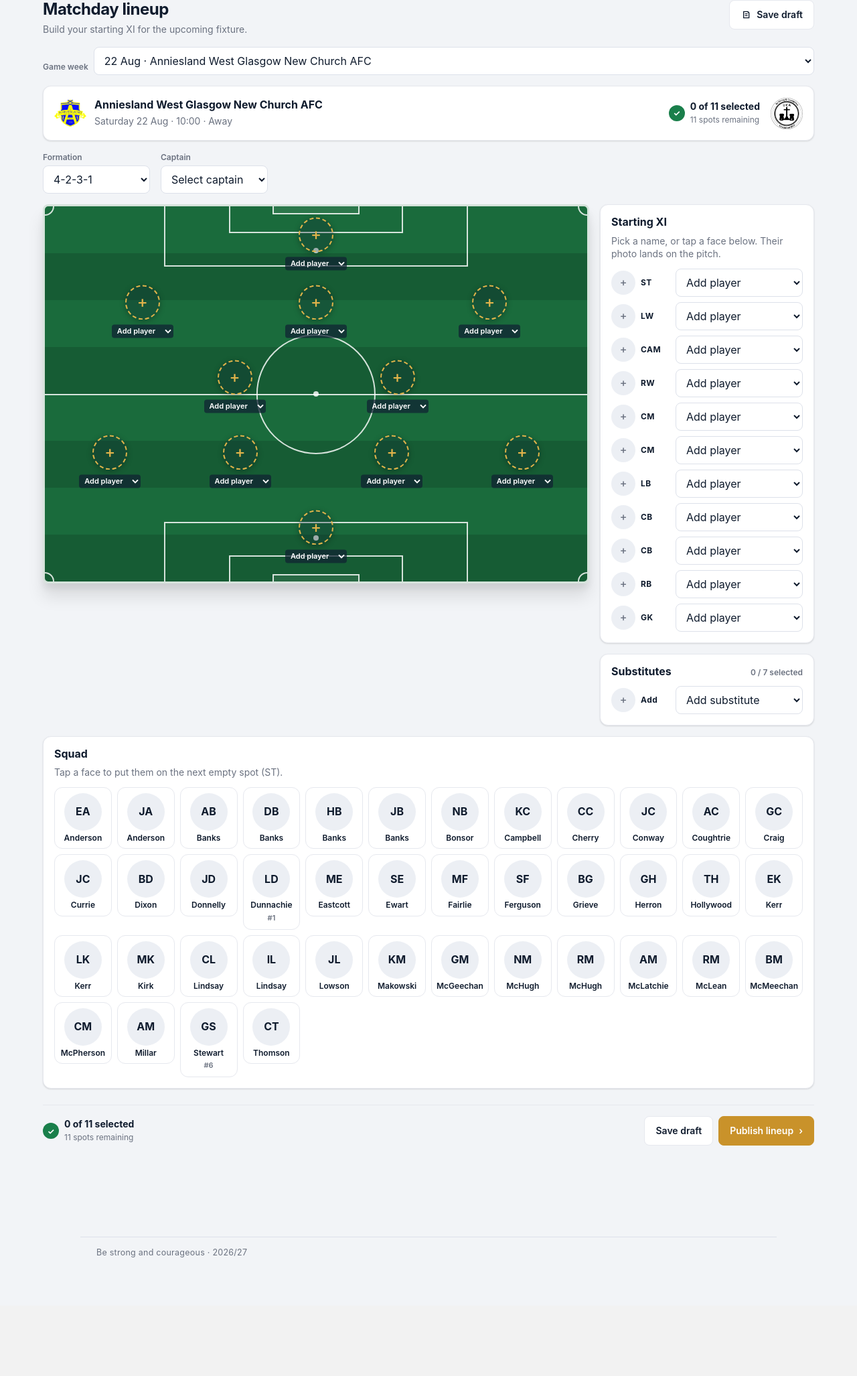
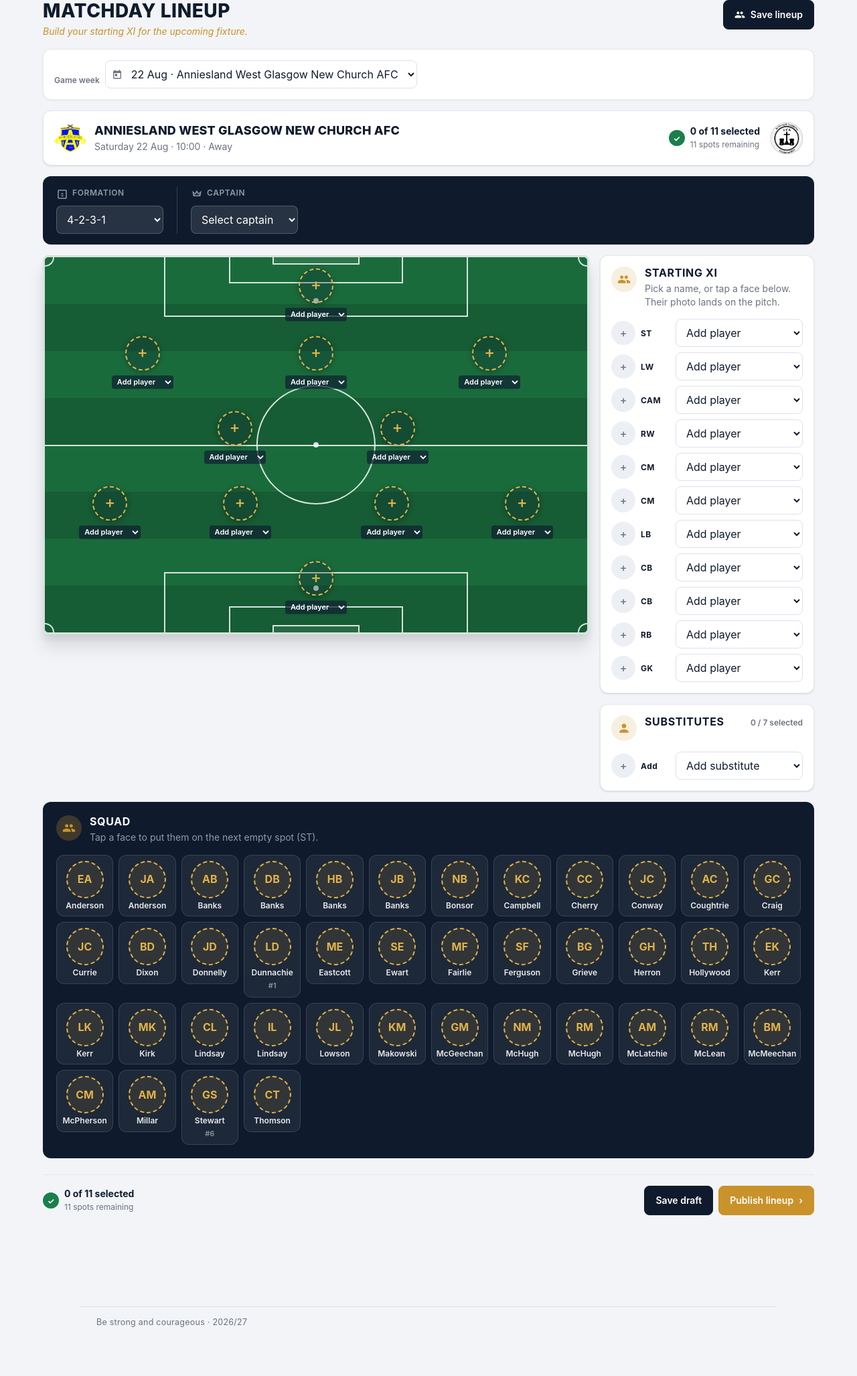
Before and after one commit to thollywood1888/united-churches-ayr, a FastAPI app: page /lineups in a window 1280 px wide. Shown: the part 162-2216 px from the top of the page at 67% size. Before the commit the page ends 2039 px from the top, so only its background shows below. Run offline with FastAPI, Linux system fonts and the light colour scheme; the visitor is signed in with stand-in values (Sample User, id 1).

Commit message:
Redesign lineups page to match new Matchday Lineup template
- Uppercase bold hero title with italic gold subtitle
- Dark navy controls bar with formation (grid icon) + captain (crown icon) dropdowns
- Game week selector wrapped in card with calendar icon
- Starting XI / Substitutes panel headers with amber icon circles
- Squad section becomes dark navy panel with gold-bordered circular avatars
- Save lineup button uses dark navy style throughout
- Opponent name in match banner now uppercase + heavier weight

Co-Authored-By: Claude Sonnet 4.6 <noreply@anthropic.com>

```diff
--- a/app/static/style.css
+++ b/app/static/style.css
@@ -657,15 +657,17 @@ main.lineup-main {
 }
 .md-title {
   margin: 0;
-  font-size: 24px;
-  font-weight: 700;
-  letter-spacing: -0.02em;
-  line-height: 1.2;
+  font-size: 28px;
+  font-weight: 800;
+  letter-spacing: 0.02em;
+  line-height: 1.15;
+  text-transform: uppercase;
 }
 .md-lead {
   margin: 4px 0 0;
-  color: var(--color-text-muted);
+  color: var(--color-accent);
   font-size: 14px;
+  font-style: italic;
   line-height: 1.5;
 }
 
@@ -686,6 +688,18 @@ main.lineup-main {
   margin: 0 0 16px;
 }
 .md-week select { min-width: 0; flex: 1; }
+.md-week-card {
+  background: var(--color-surface);
+  border: 1px solid var(--color-line);
+  border-radius: 12px;
+  padding: 16px;
+  margin: 0 0 16px;
+  box-shadow: 0 1px 3px rgba(0,0,0,0.06);
+}
+.md-week-card .md-week { margin: 0; }
+.md-week-sel { position: relative; display: flex; align-items: center; }
+.md-week-cal { position: absolute; left: 10px; color: var(--color-text-muted); pointer-events: none; z-index: 1; }
+.md-week-sel select { padding-left: 34px; width: 100%; }
 
 .md-label {
   display: block;
@@ -727,9 +741,11 @@ main.lineup-main {
 .md-crest-us { margin-left: auto; }
 .md-match-name {
   margin: 0;
-  font-size: 16px;
-  font-weight: 700;
+  font-size: 18px;
+  font-weight: 800;
   line-height: 1.2;
+  text-transform: uppercase;
+  letter-spacing: 0.01em;
 }
 .md-match-meta {
   margin: 4px 0 0;
@@ -769,13 +785,23 @@ main.lineup-main {
 .md-controls {
   display: flex;
   flex-wrap: wrap;
-  align-items: end;
-  gap: 16px;
+  align-items: center;
+  gap: 20px;
   margin: 0 0 16px;
-}
+  background: var(--color-text-primary);
+  border-radius: 12px;
+  padding: 16px 20px;
+  color: #fff;
+}
+.md-controls .md-label { color: rgba(255,255,255,0.55); text-transform: uppercase; letter-spacing: 0.05em; }
+.md-controls select { background: rgba(255,255,255,0.1); color: #fff; border-color: rgba(255,255,255,0.2); }
+.md-controls .link { color: rgba(255,255,255,0.55); font-size: 13px; background: none; border: none; padding: 0; }
+.md-ctrl-head { display: flex; align-items: center; gap: 6px; margin-bottom: 6px; }
+.md-ctrl-ico { color: rgba(255,255,255,0.55); display: block; flex: none; }
+.md-ctrl-divider { width: 1px; background: rgba(255,255,255,0.15); align-self: stretch; flex: none; min-height: 48px; }
 .md-control { min-width: 160px; }
 .md-control select { min-width: 160px; }
-.md-control-clear { margin-left: auto; padding-bottom: 8px; }
+.md-control-clear { margin-left: auto; padding-bottom: 0; }
 
 .md-layout {
   display: grid;
@@ -1006,6 +1032,34 @@ main.lineup-main {
 .md-face-empty { color: var(--color-text-muted); font-size: 16px; font-weight: 500; }
 
 .md-faces-panel { margin: 16px 0 0; }
+.md-faces-dark {
+  background: var(--color-text-primary);
+  border-radius: 12px;
+  padding: 20px;
+  color: #fff;
+}
+.md-faces-dark .md-panel-title { color: #fff; }
+.md-faces-dark .md-help { color: rgba(255,255,255,0.55); }
+.md-faces-dark .md-panel-ico { background: rgba(201,146,42,0.25); }
+.md-faces-dark .md-face-card {
+  background: rgba(255,255,255,0.06);
+  border-color: rgba(255,255,255,0.12);
+  color: #fff;
+}
+.md-faces-dark .md-face-card .md-face-fallback {
+  background: rgba(201,146,42,0.12);
+  border: 2px dashed var(--color-gold-ring);
+  color: var(--color-gold-ring);
+}
+.md-faces-dark .md-face-card img.md-face { border: 2px solid var(--color-gold-ring); }
+.md-faces-dark button.md-face-card:hover {
+  background: rgba(255,255,255,0.1);
+  border-color: rgba(255,255,255,0.25);
+}
+.md-faces-dark .md-face-name { color: rgba(255,255,255,0.9); }
+.md-faces-dark .md-face-no { color: rgba(255,255,255,0.5); }
+.md-faces-dark .md-face-card.is-used { opacity: 0.35; }
+.md-faces-dark .md-face-card.is-bench { border-color: var(--color-gold-ring); }
 .md-face-grid {
   display: grid;
   grid-template-columns: repeat(auto-fill, minmax(84px, 1fr));
@@ -1070,6 +1124,27 @@ button.md-face-card:hover {
   font-size: 16px;
   font-weight: 700;
   line-height: 1.2;
+  text-transform: uppercase;
+  letter-spacing: 0.04em;
+}
+.md-panel-hd {
+  display: flex;
+  align-items: flex-start;
+  gap: 12px;
+  margin-bottom: 16px;
+}
+.md-panel-hd > div { flex: 1; min-width: 0; }
+.md-panel-hd .md-panel-title { margin: 0 0 4px; }
+.md-panel-hd .md-help { margin: 0; }
+.md-panel-ico {
+  width: 38px;
+  height: 38px;
+  border-radius: 50%;
+  background: rgba(201,146,42,0.15);
+  color: var(--color-accent);
+  display: grid;
+  place-items: center;
+  flex: none;
 }
 .md-pick-bar {
   display: flex;
@@ -1272,6 +1347,12 @@ button.md-player:hover { background: var(--page); }
   color: #fff;
 }
 .md-btn-gold:hover { filter: brightness(0.96); }
+.md-btn-dark {
+  background: var(--color-text-primary);
+  border-color: var(--color-text-primary);
+  color: #fff;
+}
+.md-btn-dark:hover { filter: brightness(1.18); }
 
 .md-footer {
   display: flex;
--- a/app/templates/lineups.html
+++ b/app/templates/lineups.html
@@ -31,9 +31,9 @@
     </div>
     {% if fixture %}
     <div style="display:flex;gap:8px;flex-wrap:wrap;">
-      <a class="md-btn md-btn-ghost" href="{{ next_url }}{{ '&' if '?' in next_url else '?' }}saved=1">
-        <svg viewBox="0 0 24 24" width="16" height="16" aria-hidden="true"><path fill="currentColor" d="M6 4h11l3 3v13H6V4zm2 2v12h10V8.8L15.2 6H8zm2 3h6v2H10V9zm0 4h6v2H10v-2z"/></svg>
-        Save draft
+      <a class="md-btn md-btn-dark" href="{{ next_url }}{{ '&' if '?' in next_url else '?' }}saved=1">
+        <svg viewBox="0 0 24 24" width="16" height="16" aria-hidden="true"><path fill="currentColor" d="M16 11c1.66 0 2.99-1.34 2.99-3S17.66 5 16 5c-1.66 0-3 1.34-3 3s1.34 3 3 3zm-8 0c1.66 0 2.99-1.34 2.99-3S9.66 5 8 5C6.34 5 5 6.34 5 8s1.34 3 3 3zm0 2c-2.33 0-7 1.17-7 3.5V19h14v-2.5c0-2.33-4.67-3.5-7-3.5zm8 0c-.29 0-.62.02-.97.05 1.16.84 1.97 1.97 1.97 3.45V19h6v-2.5c0-2.33-4.67-3.5-7-3.5z"/></svg>
+        Save lineup
       </a>
       {% if starters_on_pitch > 0 %}
       <a class="md-btn md-btn-ghost" href="/fixtures/{{ fixture.id }}/lineup-card" target="_blank">
@@ -58,8 +58,11 @@
   {% endif %}
 
   {% if fixtures %}
+  <div class="md-week-card">
     <form class="md-week" method="get" action="/lineups">
       <label class="md-label" for="fixture_id">Game week</label>
+      <div class="md-week-sel">
+        <svg class="md-week-cal" viewBox="0 0 24 24" width="16" height="16" aria-hidden="true"><path fill="currentColor" d="M19 4h-1V2h-2v2H8V2H6v2H5c-1.1 0-2 .9-2 2v14c0 1.1.9 2 2 2h14c1.1 0 2-.9 2-2V6c0-1.1-.9-2-2-2zm0 16H5V9h14v11zM7 11h5v5H7z"/></svg>
         <select id="fixture_id" name="fixture_id" onchange="this.form.submit()">
           {% for item in fixtures %}
           <option value="{{ item.id }}" {{ "selected" if fixture and item.id == fixture.id }}>
@@ -69,8 +72,10 @@
           </option>
           {% endfor %}
         </select>
+      </div>
       <noscript><button type="submit">Open</button></noscript>
     </form>
+  </div>
   {% endif %}
 
   {% if not fixture %}
@@ -201,7 +206,10 @@
 
   <div class="md-controls">
     <form method="post" action="/fixtures/{{ fixture.id }}/formation" class="md-control">
+      <div class="md-ctrl-head">
+        <svg class="md-ctrl-ico" viewBox="0 0 24 24" width="18" height="18" aria-hidden="true"><path fill="currentColor" d="M19 3H5C3.9 3 3 3.9 3 5v14c0 1.1.9 2 2 2h14c1.1 0 2-.9 2-2V5c0-1.1-.9-2-2-2zm0 16H5V5h14v14zm-5-7H10v-2h4v2zm-4 4h4v-2h-4v2z"/></svg>
         <label class="md-label" for="formation">Formation</label>
+      </div>
       <select id="formation" name="formation" onchange="this.form.submit()">
         {% for f in formations %}
         <option value="{{ f }}" {{ "selected" if f == formation_key }}>{{ f }}</option>
@@ -210,8 +218,12 @@
       <input type="hidden" name="next" value="{{ next_url }}">
       <noscript><button type="submit">Set</button></noscript>
     </form>
+    <div class="md-ctrl-divider"></div>
     <form method="post" action="/fixtures/{{ fixture.id }}/captain" class="md-control">
+      <div class="md-ctrl-head">
+        <svg class="md-ctrl-ico" viewBox="0 0 24 24" width="18" height="18" aria-hidden="true"><path fill="currentColor" d="M5 16L3 5l5.5 5L12 4l3.5 6L21 5l-2 11H5zm2.7-2h8.6l.9-4.4-3 2.9L12 8.1l-2.2 4.4-3-2.9.9 4.4z"/></svg>
         <label class="md-label" for="captain">Captain</label>
+      </div>
       <select id="captain" name="player_id" onchange="this.form.submit()">
         <option value="">Select captain</option>
         {% for player in xi_players %}
@@ -295,8 +307,13 @@
 
     <aside class="md-side" id="squad">
       <section class="md-panel">
+        <div class="md-panel-hd">
+          <span class="md-panel-ico"><svg viewBox="0 0 24 24" width="20" height="20" aria-hidden="true"><path fill="currentColor" d="M16 11c1.66 0 2.99-1.34 2.99-3S17.66 5 16 5c-1.66 0-3 1.34-3 3s1.34 3 3 3zm-8 0c1.66 0 2.99-1.34 2.99-3S9.66 5 8 5C6.34 5 5 6.34 5 8s1.34 3 3 3zm0 2c-2.33 0-7 1.17-7 3.5V19h14v-2.5c0-2.33-4.67-3.5-7-3.5zm8 0c-.29 0-.62.02-.97.05 1.16.84 1.97 1.97 1.97 3.45V19h6v-2.5c0-2.33-4.67-3.5-7-3.5z"/></svg></span>
+          <div>
             <h3 class="md-panel-title">Starting XI</h3>
             <p class="md-help">Pick a name, or tap a face below. Their photo lands on the pitch.</p>
+          </div>
+        </div>
         <div class="md-sheet">
           {% for slot in pitch_slots %}
             {% set fill = slot_fill.get(slot.key) %}
@@ -319,9 +336,12 @@
       </section>
 
       <section class="md-panel">
+        <div class="md-panel-hd">
+          <span class="md-panel-ico"><svg viewBox="0 0 24 24" width="20" height="20" aria-hidden="true"><path fill="currentColor" d="M12 12c2.21 0 4-1.79 4-4s-1.79-4-4-4-4 1.79-4 4 1.79 4 4 4zm0 2c-2.67 0-8 1.34-8 4v2h16v-2c0-2.66-5.33-4-8-4z"/></svg></span>
           <div class="md-subs-head">
             <h3 class="md-panel-title">Substitutes</h3>
             <span class="md-subs-count">{{ bench | length }} / 7 selected</span>
+          </div>
         </div>
         {% if bench %}
         <ul class="md-subs">
@@ -354,7 +374,10 @@
     </aside>
   </div>
 
-  <section class="md-panel md-faces-panel">
+  <section class="md-faces-dark md-faces-panel">
+    <div class="md-panel-hd">
+      <span class="md-panel-ico"><svg viewBox="0 0 24 24" width="20" height="20" aria-hidden="true"><path fill="currentColor" d="M16 11c1.66 0 2.99-1.34 2.99-3S17.66 5 16 5c-1.66 0-3 1.34-3 3s1.34 3 3 3zm-8 0c1.66 0 2.99-1.34 2.99-3S9.66 5 8 5C6.34 5 5 6.34 5 8s1.34 3 3 3zm0 2c-2.33 0-7 1.17-7 3.5V19h14v-2.5c0-2.33-4.67-3.5-7-3.5zm8 0c-.29 0-.62.02-.97.05 1.16.84 1.97 1.97 1.97 3.45V19h6v-2.5c0-2.33-4.67-3.5-7-3.5z"/></svg></span>
+      <div>
         <h3 class="md-panel-title">Squad</h3>
         <p class="md-help">
           {% if first_empty_slot %}
@@ -363,6 +386,8 @@
           The XI is full. Tap a face to add them to the bench.
           {% endif %}
         </p>
+      </div>
+    </div>
     <div class="md-face-grid">
       {% for player in all_players %}
         {% set on_pitch = slot_fill.values() | selectattr("player_id", "equalto", player.id) | list %}
@@ -413,7 +438,7 @@
       </div>
     </div>
     <div class="md-footer-actions">
-      <a class="md-btn md-btn-ghost" href="{{ next_url }}{{ '&' if '?' in next_url else '?' }}saved=1">Save draft</a>
+      <a class="md-btn md-btn-dark" href="{{ next_url }}{{ '&' if '?' in next_url else '?' }}saved=1">Save draft</a>
       <a class="md-btn md-btn-gold" href="{{ next_url }}{{ '&' if '?' in next_url else '?' }}saved=1">
         Publish lineup
         <span aria-hidden="true">›</span>
```
Lines whose indentation alone changed are shown as unchanged.
